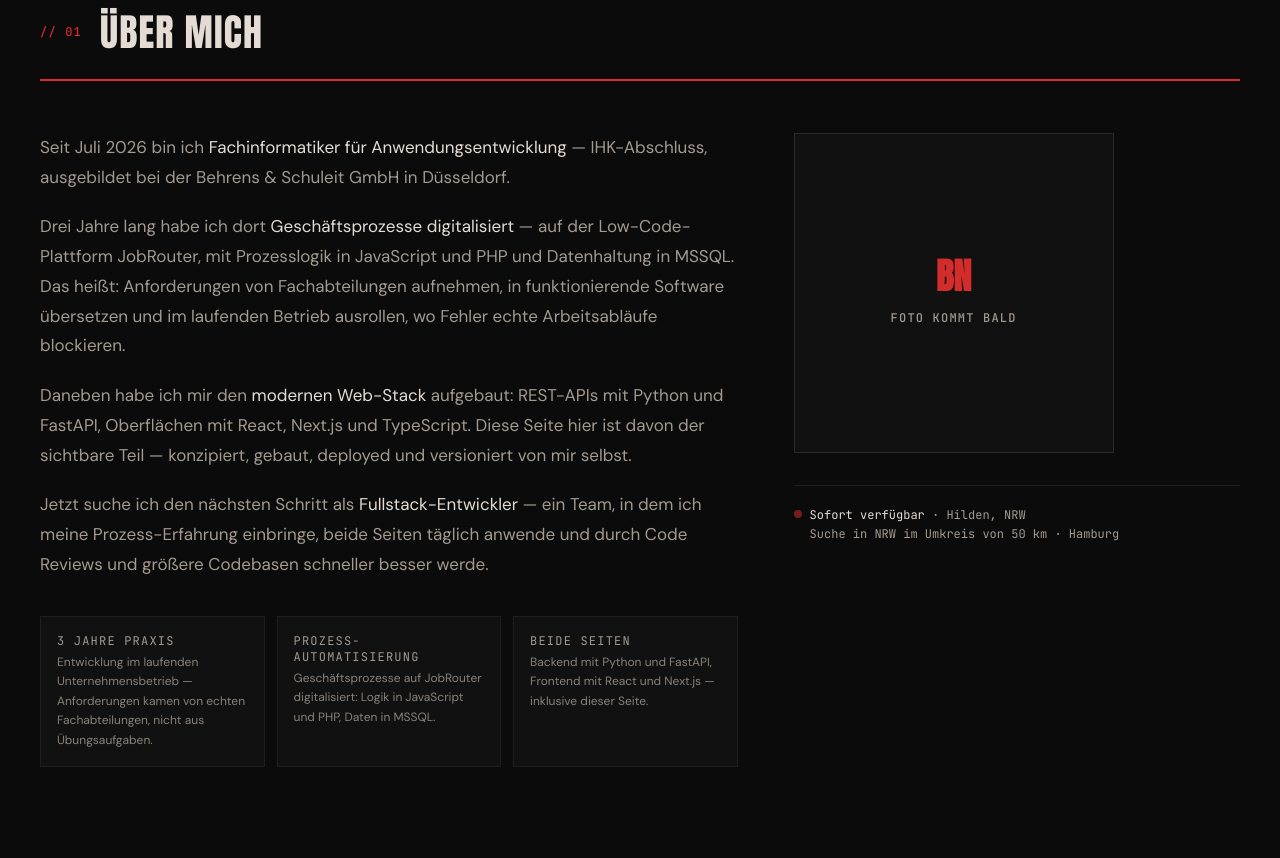
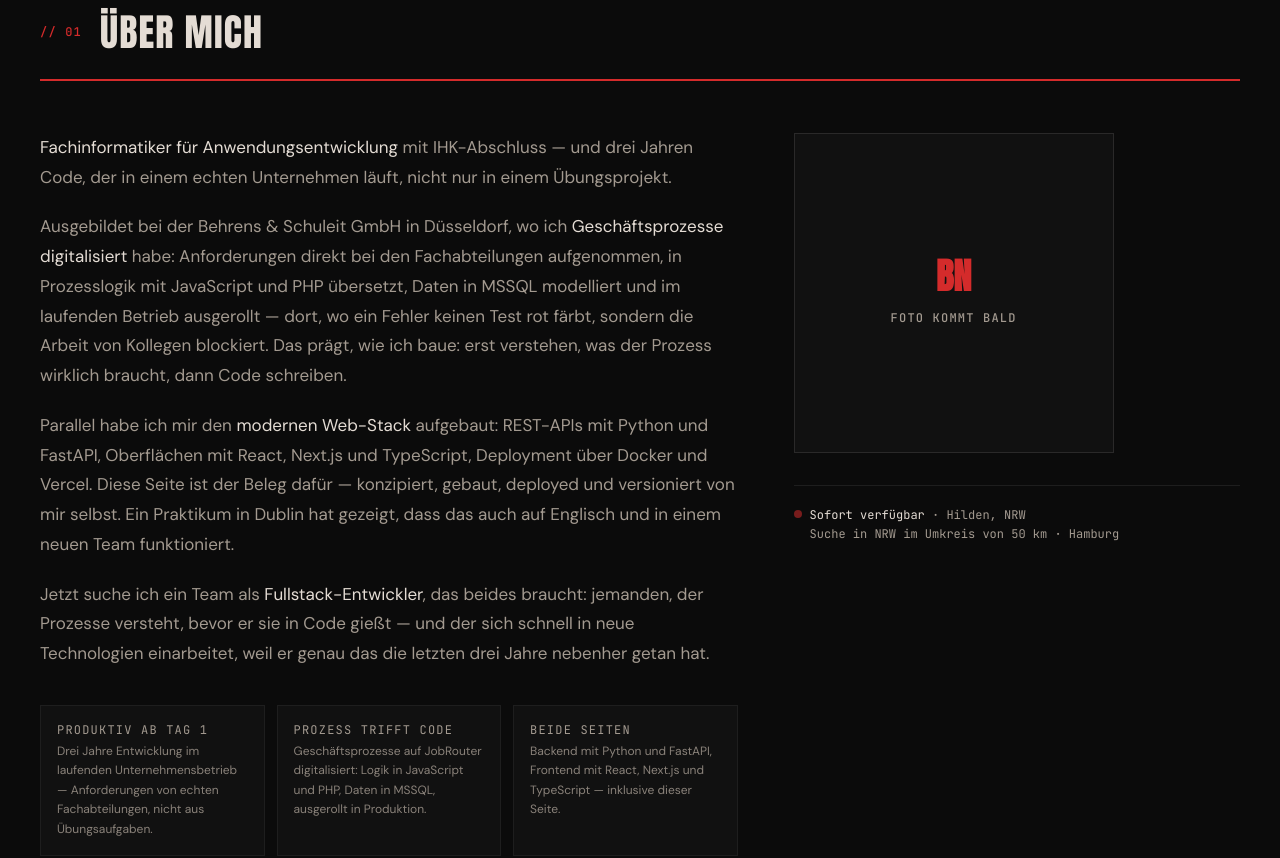
Before and after one commit to NooriBilal/portfolio, a Next.js app: page / in a window 1280 px wide. Shown: the part 960-1818 px from the top of the page. Built offline with nearby package versions, Linux system fonts and the light colour scheme.

Commit message:
feat(about): verkaufsstärkere copy — nutzen statt lebenslauf
Co-Authored-By: Claude Opus 4.8 <noreply@anthropic.com>

```diff
--- a/src/components/sections/About.tsx
+++ b/src/components/sections/About.tsx
@@ -6,16 +6,16 @@ import { personalInfo } from "@/data/portfolio";
 
 const traits = [
   {
-    label: "3 Jahre Praxis",
-    desc: "Entwicklung im laufenden Unternehmensbetrieb — Anforderungen kamen von echten Fachabteilungen, nicht aus Übungsaufgaben.",
+    label: "Produktiv ab Tag 1",
+    desc: "Drei Jahre Entwicklung im laufenden Unternehmensbetrieb — Anforderungen von echten Fachabteilungen, nicht aus Übungsaufgaben.",
   },
   {
-    label: "Prozess-Automatisierung",
-    desc: "Geschäftsprozesse auf JobRouter digitalisiert: Logik in JavaScript und PHP, Daten in MSSQL.",
+    label: "Prozess trifft Code",
+    desc: "Geschäftsprozesse auf JobRouter digitalisiert: Logik in JavaScript und PHP, Daten in MSSQL, ausgerollt in Produktion.",
   },
   {
     label: "Beide Seiten",
-    desc: "Backend mit Python und FastAPI, Frontend mit React und Next.js — inklusive dieser Seite.",
+    desc: "Backend mit Python und FastAPI, Frontend mit React, Next.js und TypeScript — inklusive dieser Seite.",
   },
 ];
 
@@ -40,30 +40,33 @@ export default function About() {
             className="lg:col-span-3 space-y-5"
           >
             <p style={{ color: "var(--ink-dim)", fontSize: 17, lineHeight: 1.75 }}>
-              Seit Juli 2026 bin ich{" "}
               <span style={{ color: "var(--ink)" }}>Fachinformatiker für Anwendungsentwicklung</span>{" "}
-              — IHK-Abschluss, ausgebildet bei der Behrens &amp; Schuleit GmbH in Düsseldorf.
+              mit IHK-Abschluss — und drei Jahren Code, der in einem echten Unternehmen läuft, nicht
+              nur in einem Übungsprojekt.
             </p>
             <p style={{ color: "var(--ink-dim)", fontSize: 17, lineHeight: 1.75 }}>
-              Drei Jahre lang habe ich dort{" "}
-              <span style={{ color: "var(--ink)" }}>Geschäftsprozesse digitalisiert</span> — auf der
-              Low-Code-Plattform JobRouter, mit Prozesslogik in JavaScript und PHP und Datenhaltung
-              in MSSQL. Das heißt: Anforderungen von Fachabteilungen aufnehmen, in funktionierende
-              Software übersetzen und im laufenden Betrieb ausrollen, wo Fehler echte Arbeitsabläufe
-              blockieren.
+              Ausgebildet bei der Behrens &amp; Schuleit GmbH in Düsseldorf, wo ich{" "}
+              <span style={{ color: "var(--ink)" }}>Geschäftsprozesse digitalisiert</span> habe:
+              Anforderungen direkt bei den Fachabteilungen aufgenommen, in Prozesslogik mit
+              JavaScript und PHP übersetzt, Daten in MSSQL modelliert und im laufenden Betrieb
+              ausgerollt — dort, wo ein Fehler keinen Test rot färbt, sondern die Arbeit von Kollegen
+              blockiert. Das prägt, wie ich baue: erst verstehen, was der Prozess wirklich braucht,
+              dann Code schreiben.
             </p>
             <p style={{ color: "var(--ink-dim)", fontSize: 17, lineHeight: 1.75 }}>
-              Daneben habe ich mir den{" "}
+              Parallel habe ich mir den{" "}
               <span style={{ color: "var(--ink)" }}>modernen Web-Stack</span> aufgebaut: REST-APIs
-              mit Python und FastAPI, Oberflächen mit React, Next.js und TypeScript. Diese Seite hier
-              ist davon der sichtbare Teil — konzipiert, gebaut, deployed und versioniert von mir
-              selbst.
+              mit Python und FastAPI, Oberflächen mit React, Next.js und TypeScript, Deployment über
+              Docker und Vercel. Diese Seite ist der Beleg dafür — konzipiert, gebaut, deployed und
+              versioniert von mir selbst. Ein Praktikum in Dublin hat gezeigt, dass das auch auf
+              Englisch und in einem neuen Team funktioniert.
             </p>
             <p style={{ color: "var(--ink-dim)", fontSize: 17, lineHeight: 1.75 }}>
-              Jetzt suche ich den nächsten Schritt als{" "}
-              <span style={{ color: "var(--ink)" }}>Fullstack-Entwickler</span> — ein Team, in dem
-              ich meine Prozess-Erfahrung einbringe, beide Seiten täglich anwende und durch Code
-              Reviews und größere Codebasen schneller besser werde.
+              Jetzt suche ich ein Team als{" "}
+              <span style={{ color: "var(--ink)" }}>Fullstack-Entwickler</span>, das beides braucht:
+              jemanden, der Prozesse versteht, bevor er sie in Code gießt — und der sich schnell in
+              neue Technologien einarbeitet, weil er genau das die letzten drei Jahre nebenher getan
+              hat.
             </p>
 
             {/* Traits */}
```
